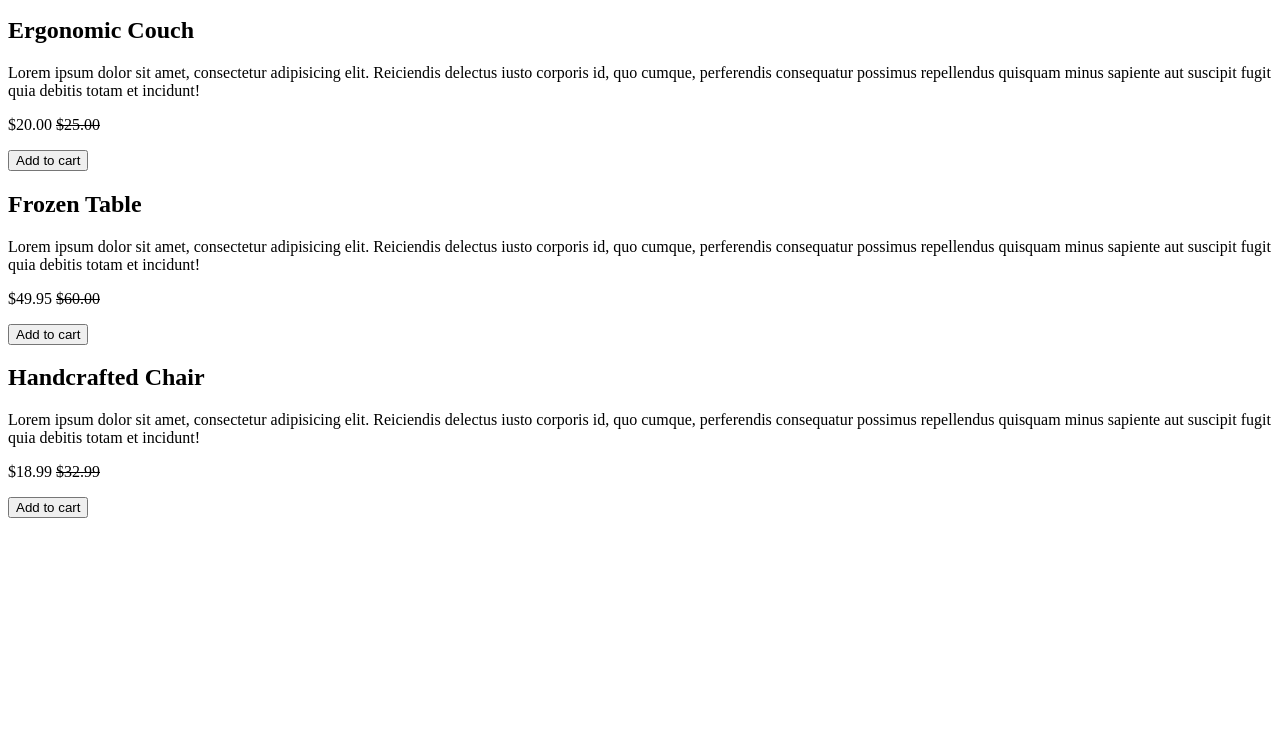
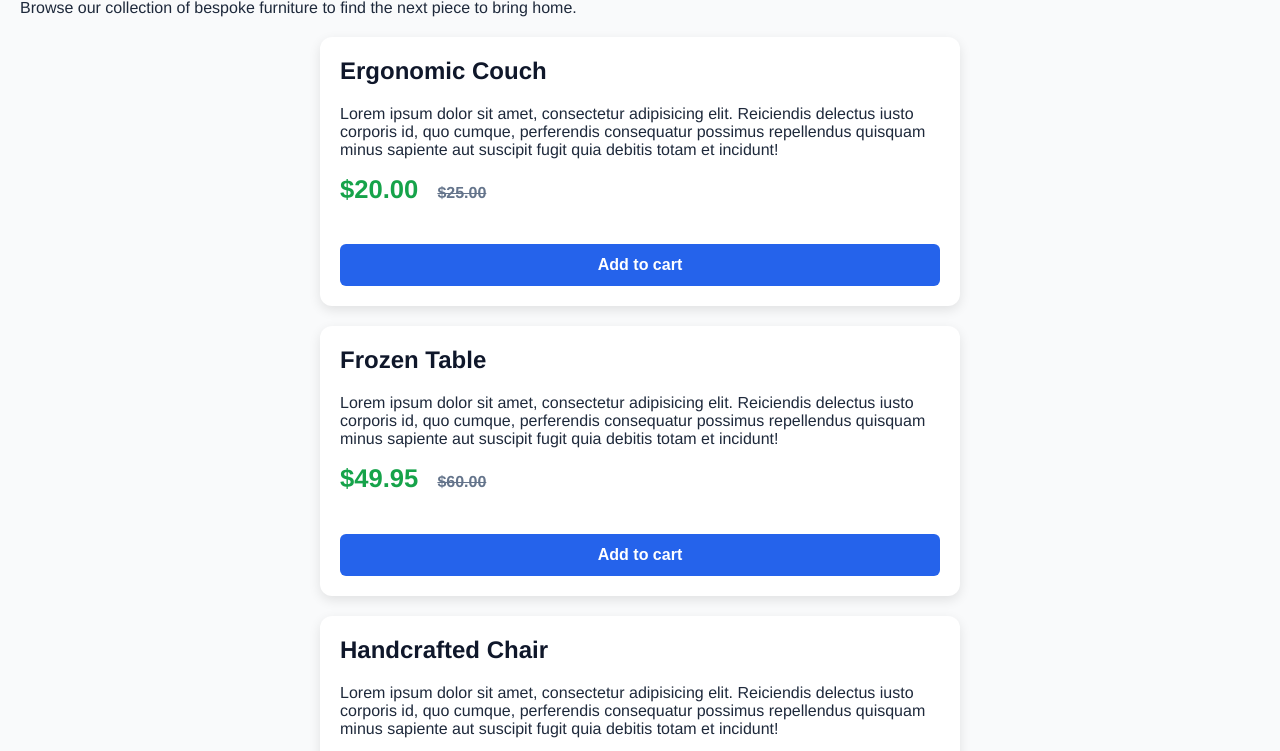
Before and after one commit to rafaelajohnson/Furniture-Emporium, a plain HTML site: page index.html in a window 1280 px wide. Shown: the part 101-852 px from the top of the page. Before the commit the page ends 800 px from the top, so only its background shows below. Drawn offline with Linux system fonts and the light colour scheme.

Commit message:
Styled product cards and updated index.html

```diff
--- a/index.css
+++ b/index.css
@@ -0,0 +1,56 @@
+/* Type selector */
+body {
+    background-color: #f9fafb; /* very light gray background */
+    font-family: 'Helvetica Neue', Arial, sans-serif;
+    color: #1e293b; /* dark slate gray (excellent contrast) */
+    margin: 0;
+    padding: 20px;
+  }
+
+  /* Class selector */
+  .product-card {
+    background-color: #ffffff;
+    padding: 20px;
+    margin: 20px auto;
+    border-radius: 12px;
+    max-width: 600px;
+    box-shadow: 0 4px 12px rgba(0, 0, 0, 0.1);
+  }
+
+  .product-card h2 {
+    margin-top: 0;
+    color: #0f172a; /* blue-gray */
+  }
+
+  /* Price styling */
+  .price {
+    font-size: 1.6rem;
+    color: #16a34a; /* green */
+    font-weight: bold;
+    margin-top: 10px;
+  }
+
+  .price s {
+    color: #64748b; /* gray  */
+    font-size: 1rem;
+    margin-left: 12px;
+  }
+
+  /* Add-to-cart button styling */
+  .add-to-cart {
+    background-color: #2563eb; /* blue */
+    color: white;
+    border: none;
+    padding: 12px;
+    width: 100%;
+    font-size: 1rem;
+    font-weight: 600;
+    border-radius: 6px;
+    cursor: pointer;
+    margin-top: 15px;
+    transition: background-color 0.3s ease;
+  }
+
+  .add-to-cart:hover {
+    background-color: #1d4ed8; /* darker blue */
+  }
--- a/index.html
+++ b/index.html
@@ -1,49 +1,51 @@
 <!DOCTYPE html>
 <html lang="en">
   <head>
+    <meta charset="UTF-8" />
     <title>Furniture Emporium</title>
+    <!-- ✅ Link to external CSS file -->
+    <link rel="stylesheet" href="index.css" />
   </head>
   <body>
     <main>
       <header>
         <h1>Furniture Emporium</h1>
         <p>
-          Browse our collection of bespoke furniture to find the next piece to
-          bring home.
+          Browse our collection of bespoke furniture to find the next piece to bring home.
         </p>
       </header>
-      <article>
+
+      <article class="product-card">
         <h2>Ergonomic Couch</h2>
         <p>
-          Lorem ipsum dolor sit amet, consectetur adipisicing elit. Reiciendis
-          delectus iusto corporis id, quo cumque, perferendis consequatur
-          possimus repellendus quisquam minus sapiente aut suscipit fugit quia
-          debitis totam et incidunt!
+          Lorem ipsum dolor sit amet, consectetur adipisicing elit. Reiciendis delectus iusto
+          corporis id, quo cumque, perferendis consequatur possimus repellendus quisquam minus
+          sapiente aut suscipit fugit quia debitis totam et incidunt!
         </p>
-        <p>$20.00 <s>$25.00</s></p>
-        <button>Add to cart</button>
+        <p class="price">$20.00 <s>$25.00</s></p>
+        <button class="add-to-cart">Add to cart</button>
       </article>
-      <article>
+
+      <article class="product-card">
         <h2>Frozen Table</h2>
         <p>
-          Lorem ipsum dolor sit amet, consectetur adipisicing elit. Reiciendis
-          delectus iusto corporis id, quo cumque, perferendis consequatur
-          possimus repellendus quisquam minus sapiente aut suscipit fugit quia
-          debitis totam et incidunt!
+          Lorem ipsum dolor sit amet, consectetur adipisicing elit. Reiciendis delectus iusto
+          corporis id, quo cumque, perferendis consequatur possimus repellendus quisquam minus
+          sapiente aut suscipit fugit quia debitis totam et incidunt!
         </p>
-        <p>$49.95 <s>$60.00</s></p>
-        <button>Add to cart</button>
+        <p class="price">$49.95 <s>$60.00</s></p>
+        <button class="add-to-cart">Add to cart</button>
       </article>
-      <article>
+
+      <article class="product-card">
         <h2>Handcrafted Chair</h2>
         <p>
-          Lorem ipsum dolor sit amet, consectetur adipisicing elit. Reiciendis
-          delectus iusto corporis id, quo cumque, perferendis consequatur
-          possimus repellendus quisquam minus sapiente aut suscipit fugit quia
-          debitis totam et incidunt!
+          Lorem ipsum dolor sit amet, consectetur adipisicing elit. Reiciendis delectus iusto
+          corporis id, quo cumque, perferendis consequatur possimus repellendus quisquam minus
+          sapiente aut suscipit fugit quia debitis totam et incidunt!
         </p>
-        <p>$18.99 <s>$32.99</s></p>
-        <button>Add to cart</button>
+        <p class="price">$18.99 <s>$32.99</s></p>
+        <button class="add-to-cart">Add to cart</button>
       </article>
     </main>
   </body>
```
